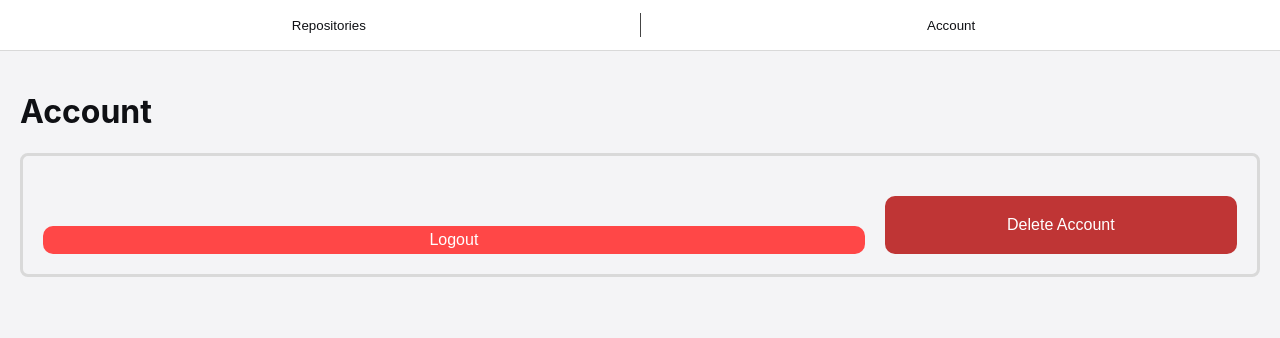
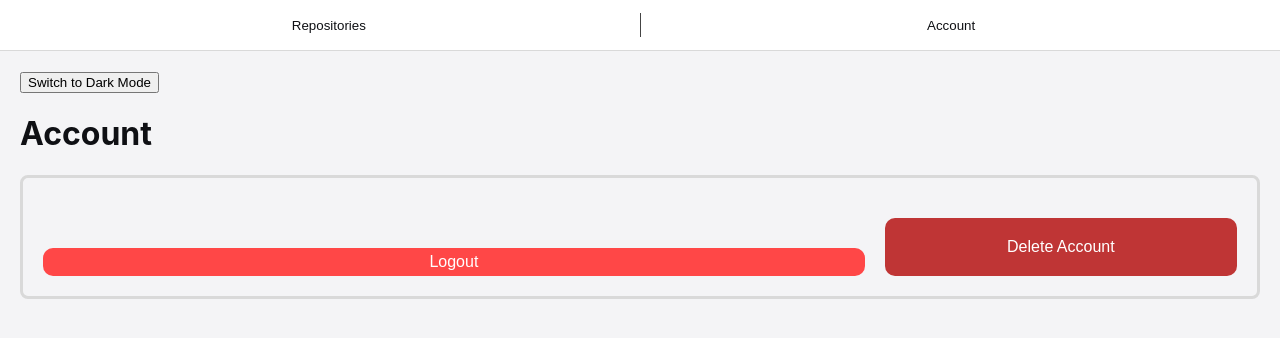
Before and after one commit to benjaminsanderswyatt/COMP3000-JanusVersionControl, a React (Create React App) app in the folder Fullstack/frontend/: page /account in a window 1280 px wide. Shown: the top 338 px of the page. Built offline with nearby package versions, Linux system fonts and the light colour scheme; sample sign-in values are in the browser's storage.

Commit message:
Toggle for light/dark theme

```diff
--- a/Fullstack/frontend/public/index.html
+++ b/Fullstack/frontend/public/index.html
@@ -1,5 +1,5 @@
 <!DOCTYPE html>
-<html lang="en" data-theme="light">
+<html lang="en">
   <head>
     <meta charset="utf-8" />
     <meta name="viewport" content="width=device-width, initial-scale=1" />
@@ -17,7 +17,7 @@
 
     <title>Janus Version Control</title>
   </head>
-  <body>
+  <body data-theme="light">
     <noscript>You need to enable JavaScript to run this app.</noscript>
     <div id="root"></div>
 
--- a/Fullstack/frontend/src/App.js
+++ b/Fullstack/frontend/src/App.js
@@ -1,4 +1,4 @@
-import React from 'react';
+import React, { useEffect } from 'react';
 import { BrowserRouter, Routes, Route, Navigate, Outlet } from "react-router";
 
 import Layout from './pages/Layout';
@@ -11,7 +11,7 @@ import Account from './pages/Account';
 import TermsOfUse from './pages/legal/TermsOfUse'
 import PrivacyPolicy from './pages/legal/PrivacyPolicy';
 
-
+import { ThemeProvider, useTheme } from './ThemeContext';
 import './styles/App.css';
 
 
@@ -23,9 +23,14 @@ const ProtectedRoute = () => {
   return token ? <Outlet /> : <Navigate to="/" replace />;
 };
 
+const App = () => {
+  const { theme } = useTheme();
 
+  // Set the theme from ThemeContext useTheme
+  useEffect(() => {
+    document.body.setAttribute('data-theme', theme);
+  }, [theme]);
 
-const App = () => {
 
   return (
     <BrowserRouter>
@@ -62,4 +67,11 @@ const App = () => {
   );
 };
 
-export default App;
+// Wrap app in the theme and export that as the new app
+const AppWithTheme = () => (
+  <ThemeProvider>
+    <App />
+  </ThemeProvider>
+);
+
+export default AppWithTheme;
--- /dev/null
+++ b/Fullstack/frontend/src/ThemeContext.js
@@ -0,0 +1,52 @@
+import React, { createContext, useContext, useState, useEffect } from 'react';
+
+// Create context for the theme
+const ThemeContext = createContext();
+
+export const useTheme = () => {
+  return useContext(ThemeContext);
+};
+
+
+// Theme provider component
+export const ThemeProvider = ({ children }) => {
+
+  // Initialize the theme
+  const getInitialTheme = () => {
+    // Prioritise the chosen theme
+    const savedTheme = localStorage.getItem('theme');
+    if (savedTheme) {
+      return savedTheme; // Use saved theme from localStorage
+    }
+
+    // Use the systems theme
+    const prefersDarkMode = window.matchMedia('(prefers-color-scheme: dark)').matches;
+    return prefersDarkMode ? 'dark' : 'light';
+  };
+
+  const [theme, setTheme] = useState(getInitialTheme());
+
+  const toggleTheme = () => {
+    setTheme((prevTheme) => (prevTheme === 'light' ? 'dark' : 'light'));
+  };
+
+  // Store the theme in localStorage (persistent theme)
+  useEffect(() => {
+    localStorage.setItem('theme', theme);
+  }, [theme]);
+
+  // Use the saved theme from localStorage if available
+  useEffect(() => {
+    const savedTheme = localStorage.getItem('theme');
+    if (savedTheme) {
+      setTheme(savedTheme);
+    }
+  }, []);
+
+
+  return (
+    <ThemeContext.Provider value={{ theme, toggleTheme }}>
+      {children}
+    </ThemeContext.Provider>
+  );
+};
--- /dev/null
+++ b/Fullstack/frontend/src/components/ThemeToggle.js
@@ -0,0 +1,16 @@
+import React from 'react';
+import { useTheme } from '../ThemeContext';
+
+// Componant to toggle between light and dark theme
+const ThemeToggle = () => {
+  const { theme, toggleTheme } = useTheme();
+
+
+  return (
+    <button onClick={toggleTheme}>
+      Switch to {theme === 'light' ? 'Dark' : 'Light'} Mode
+    </button>
+  );
+};
+
+export default ThemeToggle;
--- a/Fullstack/frontend/src/pages/Account.js
+++ b/Fullstack/frontend/src/pages/Account.js
@@ -1,6 +1,8 @@
 import React from 'react';
 import { useNavigate } from 'react-router';
 import { deleteUser } from '../api/fetchUsers';
+
+import ThemeToggle from '../components/ThemeToggle';
 
 
 const Account = () => {
@@ -28,7 +30,7 @@ const Account = () => {
 
     return (
         <div style={styles.main}>
-
+            <ThemeToggle />
 
             <h1>Account</h1>
 
--- a/Fullstack/frontend/src/styles/App.css
+++ b/Fullstack/frontend/src/styles/App.css
@@ -3,36 +3,6 @@
   margin: 0;
   padding: 0;
   min-height: 100vh;
-}
-
-/* Default Light Theme */
-:root {
-  --text: #0F1014;
-  --lighttext: #444;
-  --inverttext: white;
-
-  --background: #F4F4F6;
-  --border: #d9d9d9;
-  --card: white;
-
-  --primary: #6971A9;
-  --secondary: #C2B1CB;
-  --accent: #848CB9;
-}
-
-/* Dark Theme */
-:root[data-theme="dark"] {
-  --text: #eaeaea;
-  --lighttext: #999;
-  --inverttext: black;
-
-  --background: #181818;
-  --border: #5c5c5c;
-  --card: #313131;
-
-  --primary: #565d95;
-  --secondary: #44334d;
-  --accent: #474f7b;
 }
 
 /* Links */
--- a/Fullstack/frontend/src/styles/index.css
+++ b/Fullstack/frontend/src/styles/index.css
@@ -11,3 +11,33 @@ code {
   font-family: source-code-pro, Menlo, Monaco, Consolas, 'Courier New',
     monospace;
 }
+
+/* Default Light Theme */
+:root {
+  --text: #0F1014;
+  --lighttext: #444;
+  --inverttext: white;
+
+  --background: #F4F4F6;
+  --border: #d9d9d9;
+  --card: white;
+
+  --primary: #6971A9;
+  --secondary: #C2B1CB;
+  --accent: #848CB9;
+}
+
+/* Dark Theme */
+[data-theme="dark"] {
+  --text: #eaeaea;
+  --lighttext: #999;
+  --inverttext: black;
+
+  --background: #181818;
+  --border: #5c5c5c;
+  --card: #313131;
+
+  --primary: #565d95;
+  --secondary: #44334d;
+  --accent: #474f7b;
+}
```
